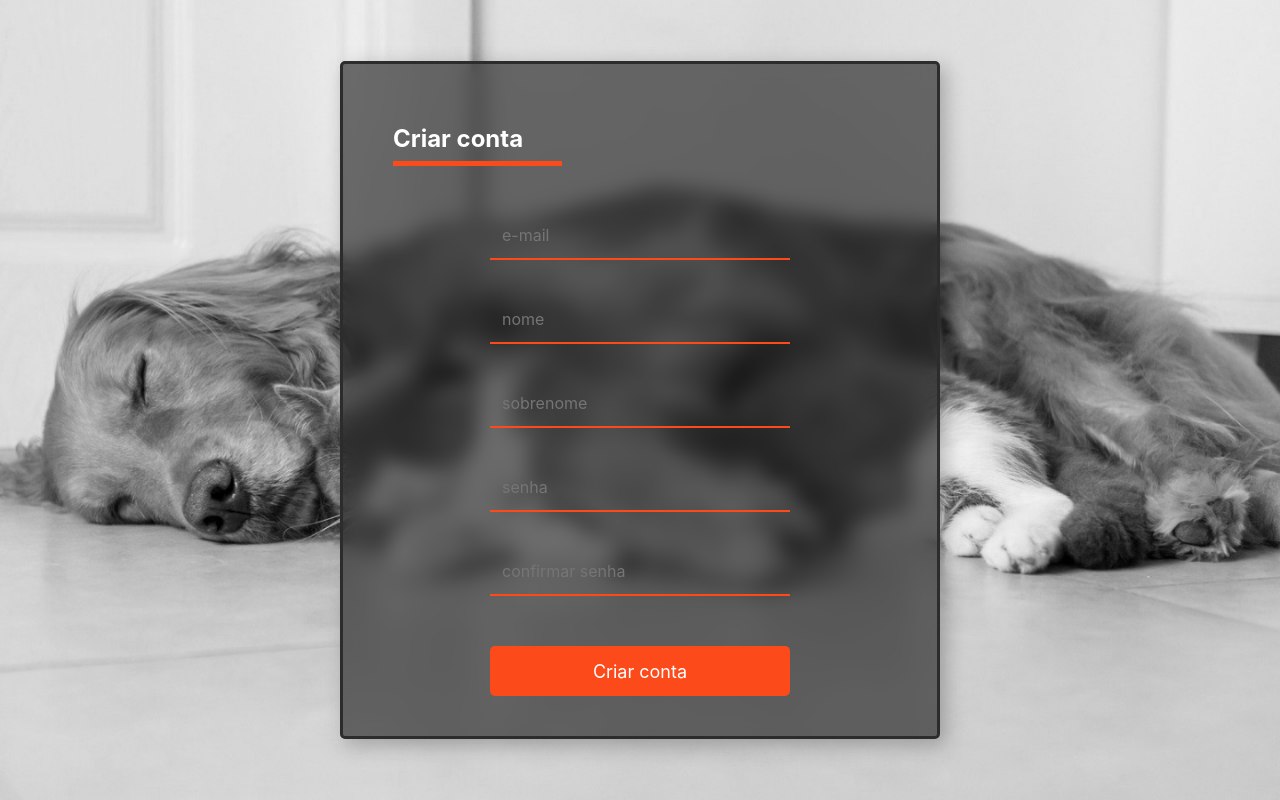
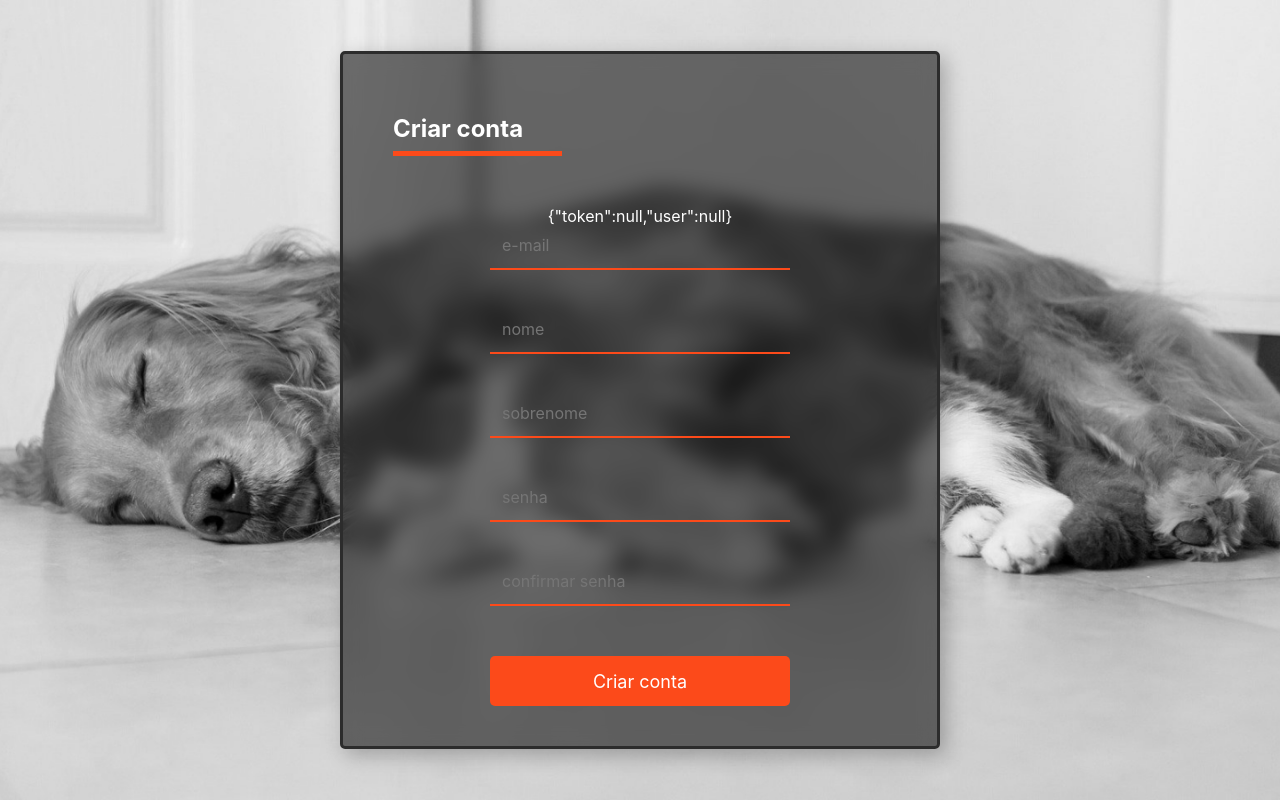
Before and after one commit to emmanuelviniciusdev/animates, a React (Create React App) app: page /criar-conta in a window 1280 px wide. Built offline with nearby package versions, Linux system fonts and the light colour scheme.

Commit message:
ajustes para implementar autenticaçao

```diff
--- a/src/components/FormLogin/index.tsx
+++ b/src/components/FormLogin/index.tsx
@@ -13,11 +13,13 @@ import { login } from '../../redux/ducks/auth'
 import { RootState } from '../../redux/store'
 import { useSelector } from 'react-redux'
 import useThunkDispatch from '../../hooks/useThunkDispatch'
-import { Link } from 'react-router-dom'
+import { Link, useHistory } from 'react-router-dom'
 
 function FormLogin() {
     const authState = useSelector((state: RootState) => state.auth)
     const dispatch = useThunkDispatch()
+
+    const history = useHistory()
 
     const formik = useFormik({
         initialValues: {
@@ -29,8 +31,8 @@ function FormLogin() {
             password: Yup.string().required(),
         }),
         onSubmit: (values, formikHelpers) => {
-            dispatch(login(values.email, values.password))
-                .then((res) => console.log(res))
+            dispatch(login(values))
+                .then(() => history.push('/inicio'))
                 .finally(() => formikHelpers.setSubmitting(false))
         },
     })
--- a/src/components/FormRegister/index.tsx
+++ b/src/components/FormRegister/index.tsx
@@ -4,43 +4,114 @@ import AppInput from '../../components/AppInput'
 import userCircleDuotone from '@iconify/icons-ph/user-circle-duotone'
 import envelopeSimpleDuotone from '@iconify/icons-ph/envelope-simple-duotone'
 import keyDuotone from '@iconify/icons-ph/key-duotone'
+import { useSelector } from 'react-redux'
+import { RootState } from '../../redux/store'
+import useThunkDispatch from '../../hooks/useThunkDispatch'
+import { useHistory } from 'react-router'
+import { useFormik } from 'formik'
+import * as Yup from 'yup'
+import FormInputMessage from '../FormInputMessage'
+import { register } from '../../redux/ducks/auth'
 
 function FormRegister() {
+    const authState = useSelector<RootState>((state) => state.auth)
+    const dispatch = useThunkDispatch()
+
+    const history = useHistory()
+
+    const formik = useFormik({
+        initialValues: {
+            email: '',
+            firstName: '',
+            lastName: '',
+            password: '',
+            passwordConfirmation: '',
+        },
+        validationSchema: Yup.object({
+            email: Yup.string().required().email(),
+            firstName: Yup.string().required(),
+            lastName: Yup.string().required(),
+            password: Yup.string().required(),
+            passwordConfirmation: Yup.string()
+                .required()
+                .oneOf([Yup.ref('password')], 'As senhas não batem'),
+        }),
+        onSubmit: (values, formikHelpers) => {
+            dispatch(register(values))
+                .then(() => history.push('/inicio'))
+                .finally(() => formikHelpers.setSubmitting(false))
+        },
+    })
+
     return (
         <>
-            <form>
+            {JSON.stringify(authState)}
+
+            <form onSubmit={formik.handleSubmit}>
                 <AppInput
                     type="email"
                     placeholder="e-mail"
                     aria-label="e-mail"
                     icon={envelopeSimpleDuotone}
+                    {...formik.getFieldProps('email')}
                 />
+                {formik.touched.email && formik.errors.email && (
+                    <FormInputMessage message={formik.errors.email} />
+                )}
+
                 <AppInput
                     type="text"
                     placeholder="nome"
                     aria-label="nome"
                     icon={userCircleDuotone}
+                    {...formik.getFieldProps('firstName')}
                 />
+                {formik.touched.firstName && formik.errors.firstName && (
+                    <FormInputMessage message={formik.errors.firstName} />
+                )}
+
                 <AppInput
                     type="text"
                     placeholder="sobrenome"
                     aria-label="sobrenome"
                     icon={userCircleDuotone}
+                    {...formik.getFieldProps('lastName')}
                 />
+                {formik.touched.lastName && formik.errors.lastName && (
+                    <FormInputMessage message={formik.errors.lastName} />
+                )}
+
                 <AppInput
                     type="password"
                     placeholder="senha"
                     aria-label="senha"
                     icon={keyDuotone}
+                    {...formik.getFieldProps('password')}
                 />
+                {formik.touched.password && formik.errors.password && (
+                    <FormInputMessage message={formik.errors.password} />
+                )}
+
                 <AppInput
                     type="password"
                     placeholder="confirmar senha"
                     aria-label="confirmar senha"
                     icon={keyDuotone}
+                    {...formik.getFieldProps('passwordConfirmation')}
                 />
+                {formik.touched.passwordConfirmation &&
+                    formik.errors.passwordConfirmation && (
+                        <FormInputMessage
+                            message={formik.errors.passwordConfirmation}
+                        />
+                    )}
 
-                <SimpleButton className="form-btn">Criar conta</SimpleButton>
+                <SimpleButton
+                    className="form-btn"
+                    isLoading={formik.isSubmitting}
+                >
+                    Criar conta
+                </SimpleButton>
             </form>
         </>
     )
--- a/src/redux/ducks/auth.ts
+++ b/src/redux/ducks/auth.ts
@@ -1,6 +1,7 @@
 import { Action } from '../../shared/types/duck.types'
 import { Nullable } from '../../shared/types/app.types'
 import { User } from '../../shared/types/user.types'
+import { LoginData, RegisterData } from '../../shared/types/auth.types'
 import { Dispatch } from 'redux'
 
 /**
@@ -36,7 +37,7 @@ export default function reducer(state = initialState, action: Action) {
 /**
  * Action creators
  */
-export function login(email: string, password: string) {
+export function login(data: LoginData) {
     return (dispatch: Dispatch) => {
         return new Promise((resolve) => {
             setTimeout(() => {
@@ -50,3 +51,18 @@ export function login(email: string, password: string) {
         })
     }
 }
+
+export function register(data: RegisterData) {
+    return (dispatch: Dispatch) => {
+        return new Promise((resolve) => {
+            setTimeout(() => {
+                dispatch({
+                    type: Types.LOGIN,
+                    payload: { token: 'aaa' },
+                })
+
+                resolve(true)
+            }, 2000)
+        })
+    }
+}
```
Also changed, not shown: src/shared/types/auth.types.ts (added, +9 -0 lines).
